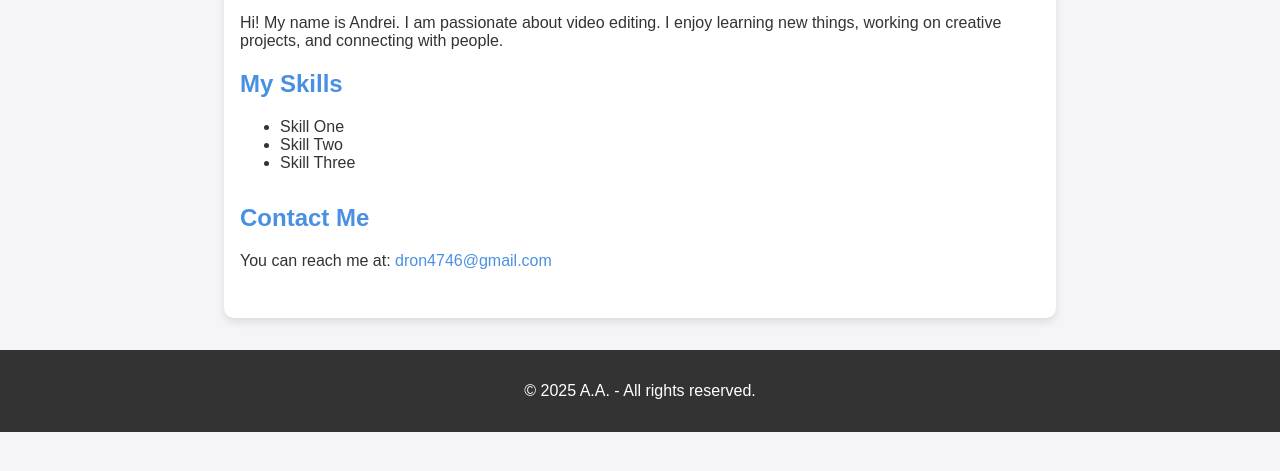
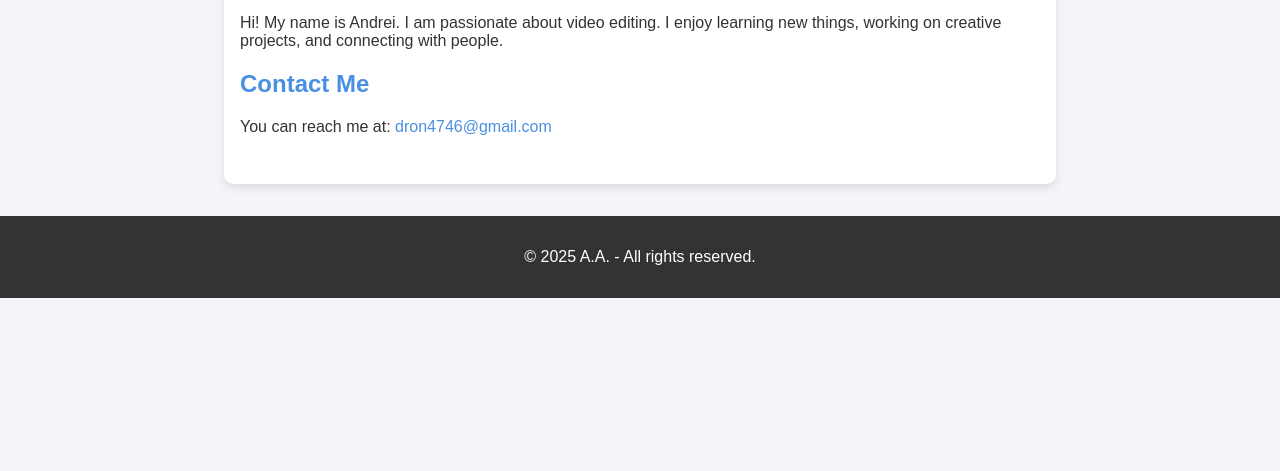
Before and after one commit to NewDron/site, a plain HTML site: page index.html in a window 1280 px wide. Shown: the part 271-742 px from the top of the page. Drawn offline with Linux system fonts and the light colour scheme.

Commit message:
Update index.html

```diff
--- a/index.html
+++ b/index.html
@@ -67,14 +67,6 @@
       <h2>About Me</h2>
       <p>Hi! My name is Andrei. I am passionate about video editing.
          I enjoy learning new things, working on creative projects, and connecting with people.</p>
-      <section>
-      <h2>My Skills</h2>
-      <ul>
-        <li>Skill One</li>
-        <li>Skill Two</li>
-        <li>Skill Three</li>
-      </ul>
-    </section>
 
     <section>
       <h2>Contact Me</h2>
```
